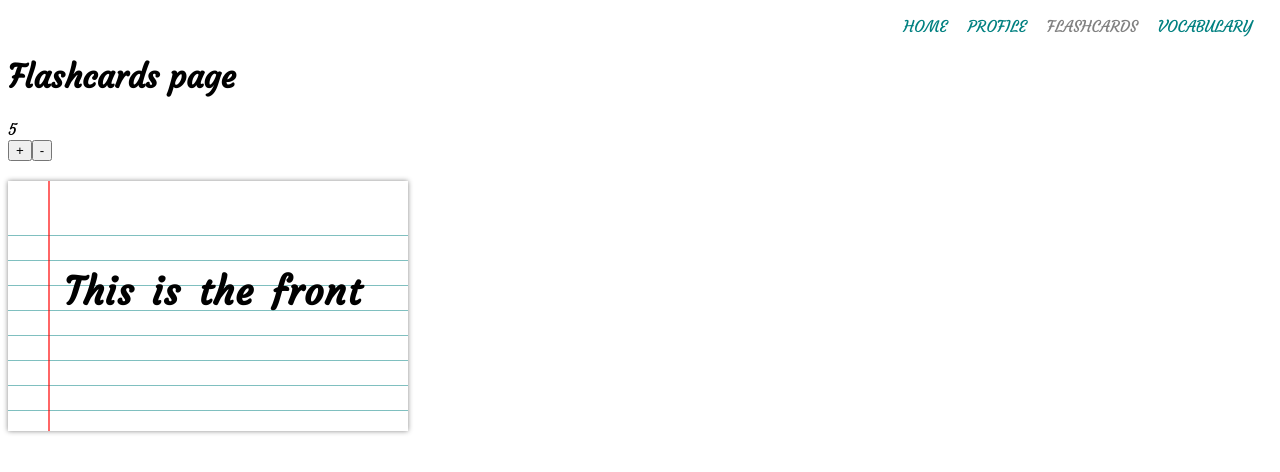
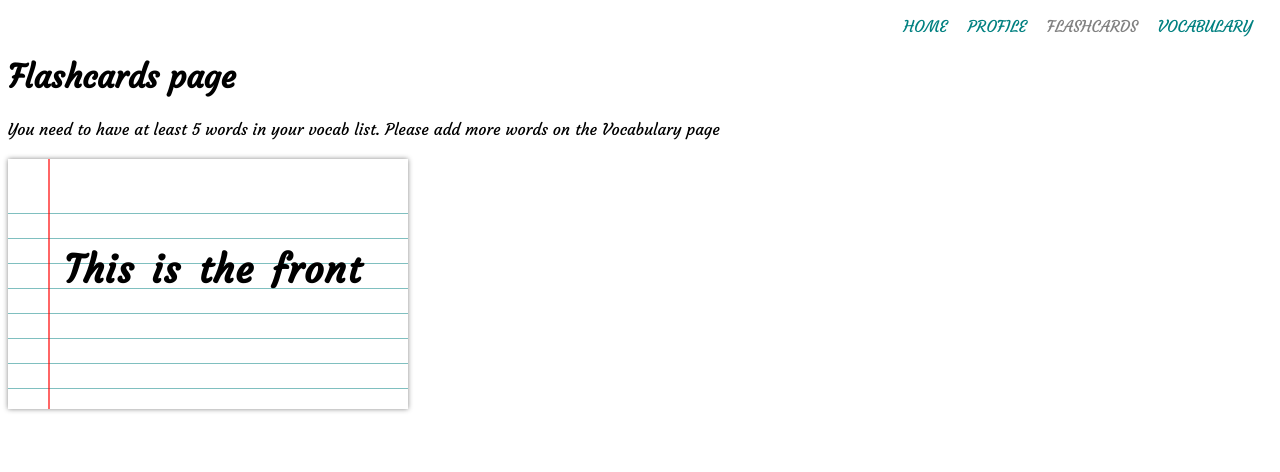
Before and after one commit to chatter-ladder/client, a React (Create React App) app: page /flashcards in a window 1280 px wide. Shown: the top 472 px of the page. Built offline with nearby package versions, Linux system fonts and the light colour scheme; no server answers.

Commit message:
Message to user replaces flashcard controls if their vocablist contains fewer than 5 words

```diff
--- a/src/containers/pages/Flashcards/Flashcards.js
+++ b/src/containers/pages/Flashcards/Flashcards.js
@@ -13,7 +13,6 @@ class Flashcards extends Component {
   }
 
   componentDidMount () {
-    // fetch from server the number of vocab words user has in database
     const user_id = 1;
     fetch(`http://localhost:3001/users/${user_id}/vocabulary/count`)
       .then(response => {
@@ -45,9 +44,18 @@ class Flashcards extends Component {
     return (
       <>
         <h1>Flashcards page</h1>
-    <div>{this.state.numFlashcards}</div>
-        <button onClick={this.increaseFlashcardsHandler}>+</button>
-        <button onClick={this.decreaseFlashcardsHandler}>-</button>
+        {
+          this.state.countVocabList > 5
+          ?
+          <>
+            <div>{this.state.numFlashcards}</div>
+            <button onClick={this.increaseFlashcardsHandler}>+</button>
+            <button onClick={this.decreaseFlashcardsHandler}>-</button>
+          </>
+          :
+          <p>You need to have at least 5 words in your vocab list. Please add more words on the Vocabulary page</p>
+        }
+
         <Flashcard />
       </>
     )
```
